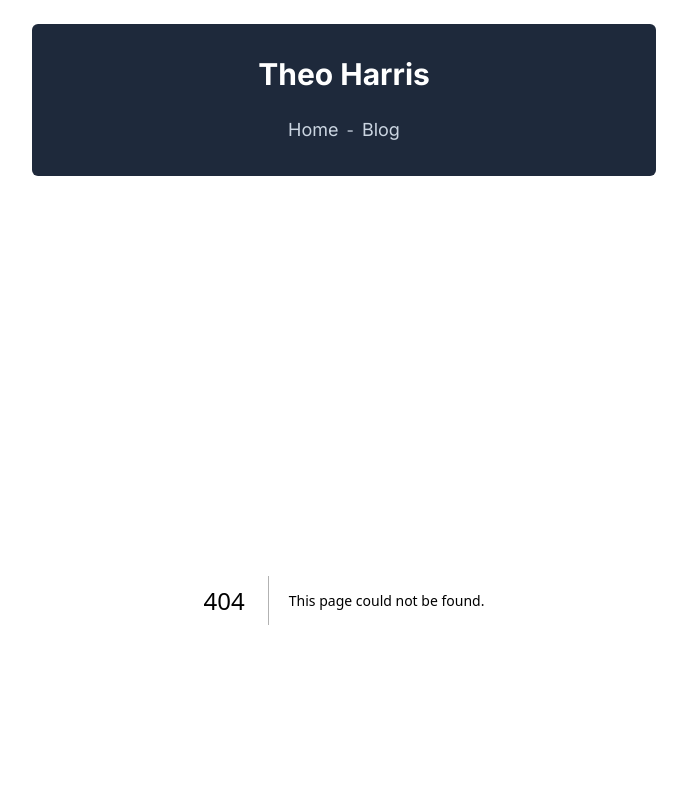
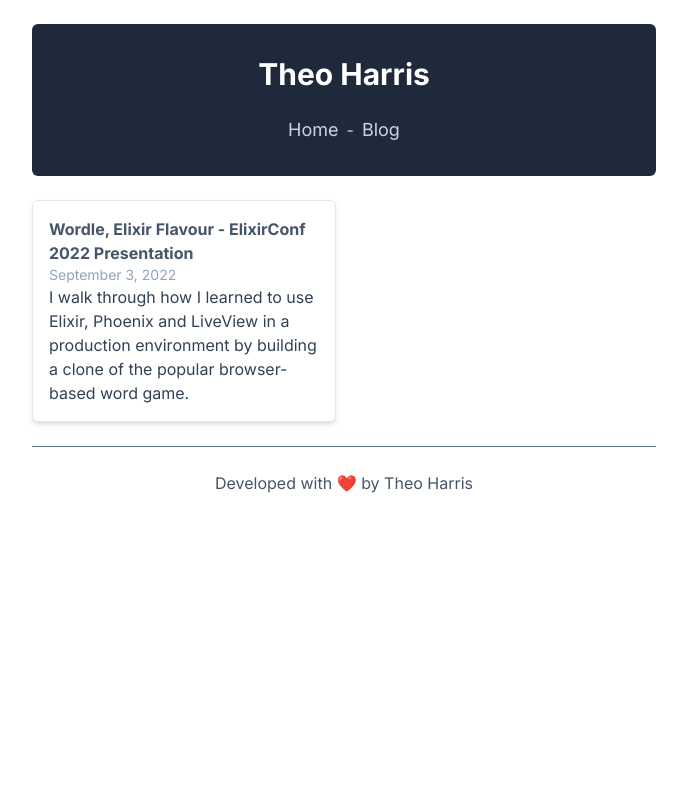
Before and after one commit to Theosaurus-Rex/dev-portfolio-2023, a Next.js app: page /talks in a window 1280 px wide. Before the commit this address had no page. Shown: the top 800 px of the page, without its empty margins (296-983 px from the left). Built offline with nearby package versions, Linux system fonts and the light colour scheme.

Commit message:
feature(talks): Add component for rendering a talk preview, set up index page and talk page layouts

```diff
--- /dev/null
+++ b/components/TalkPreview.tsx
@@ -0,0 +1,27 @@
+import Link from "next/link";
+import { TalkMetadata } from "./TalkMetadata";
+
+const TalkPreview = (props: TalkMetadata) => {
+  return (
+    <div
+      key={props.slug}
+      className="border border-slate-200 p-4 rounded-md shadow-md bg-white"
+    >
+      <Link href={`/talks/talks/${props.slug}`}>
+        <h2 className="font-bold text-slate-600 hover:underline">
+          {props.title}
+        </h2>
+      </Link>
+      <p className="text-sm text-slate-400">
+        {new Date(props.date).toLocaleDateString("en-US", {
+          year: "numeric",
+          month: "long",
+          day: "numeric",
+        })}
+      </p>
+      <p className="text-slate-700">{props.description}</p>
+    </div>
+  );
+};
+
+export default TalkPreview;
--- a/src/app/blog/page.tsx
+++ b/src/app/blog/page.tsx
@@ -1,4 +1,3 @@
-import Link from "next/link";
 import getPostMetadata from "../../../components/getPostMetadata";
 import PostPreview from "../../../components/PostPreview";
 
--- a/src/app/talks/talks/page.tsx
+++ b/src/app/talks/page.tsx
@@ -1,3 +1,6 @@
+import getTalkMetadata from "../../../components/getTalkMetadata";
+import TalkPreview from "../../../components/TalkPreview";
+
 const TalksIndex = () => {
   const talkMetadata = getTalkMetadata();
   const talkPreviews = talkMetadata.map((talk) => (
--- a/src/app/talks/talks/[slug]/page.tsx
+++ b/src/app/talks/talks/[slug]/page.tsx
@@ -0,0 +1,44 @@
+import fs from "fs";
+import Markdown from "markdown-to-jsx";
+import matter from "gray-matter";
+import getTalkMetadata from "../../../../../components/getTalkMetadata";
+
+const getTalkContent = (slug: string) => {
+  const folder = "talks/";
+  const file = `${folder}${slug}.md`;
+  const content = fs.readFileSync(file, "utf8");
+  const matterResult = matter(content);
+  return matterResult;
+};
+
+export const generateStaticParams = async () => {
+  const talks = getTalkMetadata();
+  return talks.map((talk) => ({
+    slug: talk.slug,
+  }));
+};
+
+const TalkPage = (props: any) => {
+  const slug = props.params.slug;
+  const talk = getTalkContent(slug);
+  return (
+    <div>
+      <div className="my-12 text-center">
+        <h1 className="text-4xl text-slate-900 font-bold">{talk.data.title}</h1>
+        <p className="text-slate-400 mt-4 text-xl">
+          {new Date(talk.data.date).toLocaleDateString("en-US", {
+            year: "numeric",
+            month: "long",
+            day: "numeric",
+          })}
+        </p>
+      </div>
+
+      <article className="prose lg:prose-xl">
+        <Markdown>{talk.content}</Markdown>
+      </article>
+    </div>
+  );
+};
+
+export default TalkPage;
--- /dev/null
+++ b/talks/wordle_elixir_flavour_elixirconf_2022.md
@@ -0,0 +1,8 @@
+---
+title: Wordle, Elixir Flavour - ElixirConf 2022 Presentation
+description: I walk through how I learned to use Elixir, Phoenix and LiveView in a production environment by building a clone of the popular browser-based word game.
+videoURL: "https://youtu.be/Dvv5bZ8V1pM?si=ncR2Pwb9LiJzwYYG"
+date: "2022/09/03"
+---
+
+Transcript Coming Soon!
```
